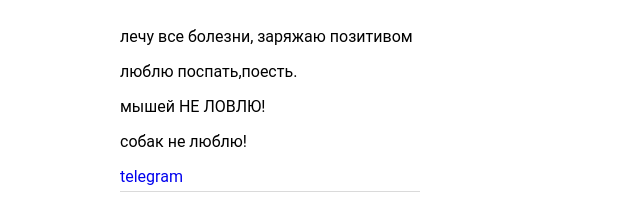
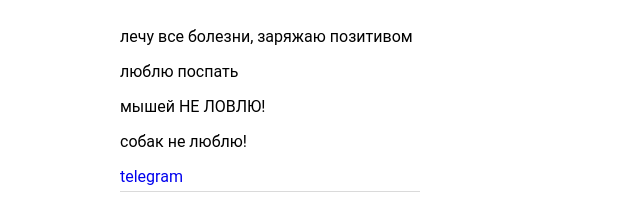
Before and after one commit to Svetlana74QA/cv, a plain HTML site: page 3333.html in a window 1280 px wide. Shown: the part 346-567 px from the top of the page, 0-640 px from the left. Drawn offline with Linux system fonts and the light colour scheme.

Commit message:
Update 3333.html

```diff
--- a/3333.html
+++ b/3333.html
@@ -15,7 +15,7 @@
 			<h2>Гуляю сама по себе</h2>
 
 <p>лечу все болезни, заряжаю позитивом</p>
-<p>люблю поспать,поесть.</p>
+<p>люблю поспать </p>
 <p>мышей НЕ ЛОВЛЮ!</p>
 <p>собак не люблю!</p>
 			<div class="contacts">
```
